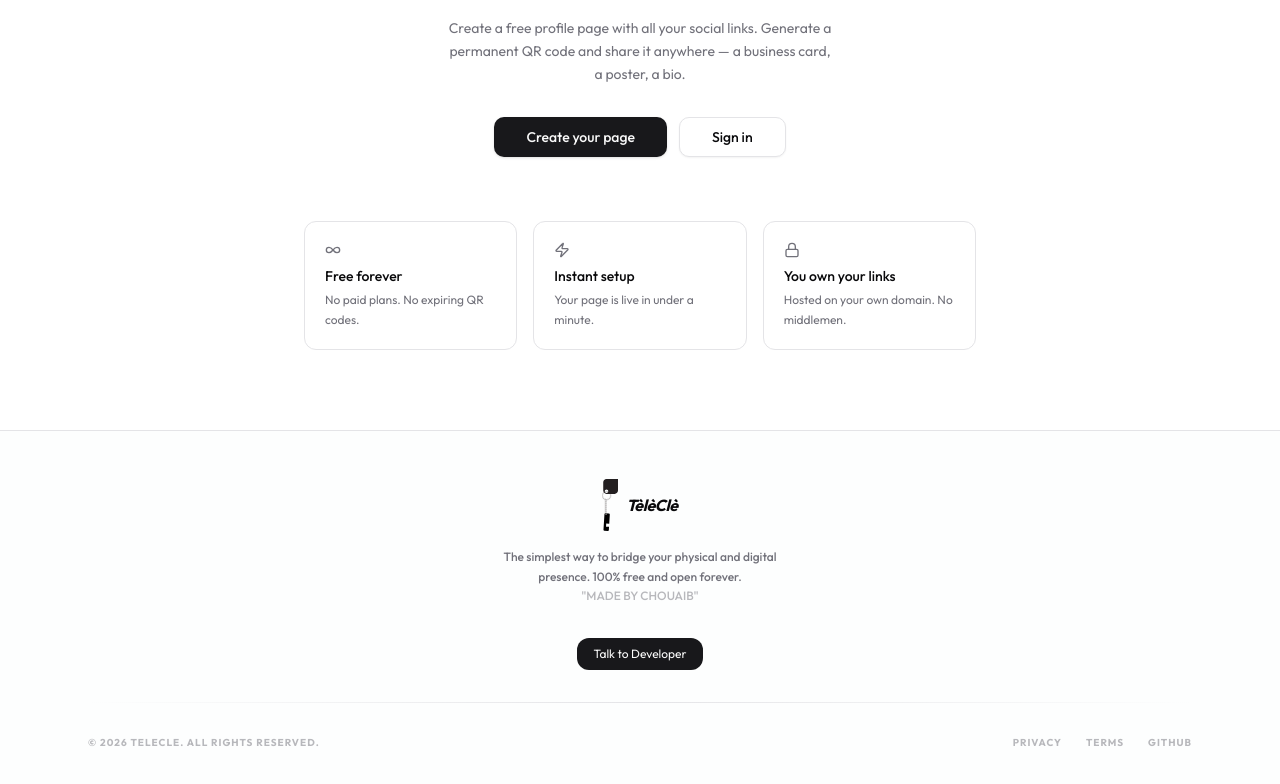
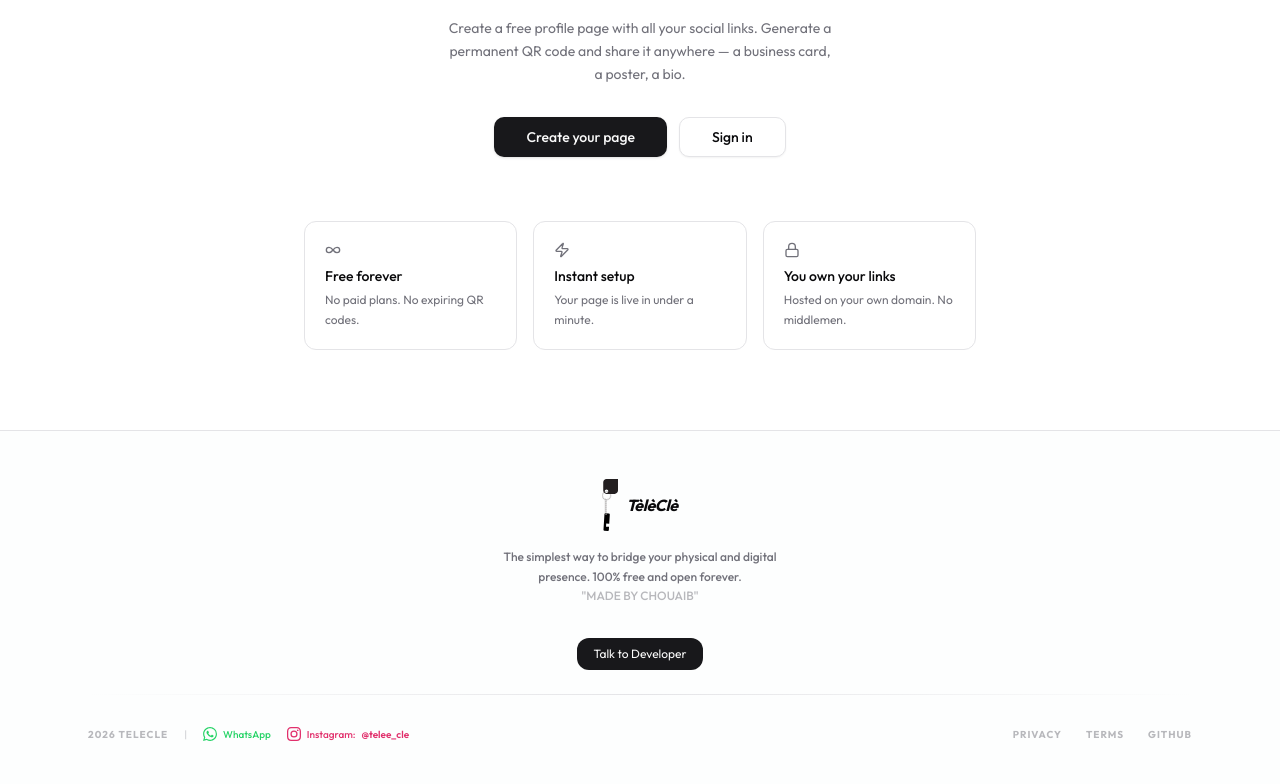
Before and after one commit to Outvk/QRcode-TeleCle, a Next.js app: page / in a window 1280 px wide. Shown: the part 326-1110 px from the top of the page. Built offline with nearby package versions, Linux system fonts and the light colour scheme; no server answers; the database is empty.

Commit message:
add footer links

```diff
--- a/app/page.tsx
+++ b/app/page.tsx
@@ -118,14 +118,35 @@
             href="https://www.instagram.com/out_vk/"
             target="_blank"
             rel="noopener noreferrer"
-                className="px-4 py-2 bg-primary text-primary-foreground rounded-lg hover:bg-primary/90 transition-colors text-xs font-normal normal-case tracking-normal mb-8"
+            className="px-4 py-2 bg-primary text-primary-foreground rounded-lg hover:bg-primary/90 transition-colors text-xs font-normal normal-case tracking-normal mb-6"
           >
             Talk to Developer
           </a>
           <div className="w-full h-px bg-gradient-to-r from-transparent via-border to-transparent mb-8" />
-          <div className="flex flex-col sm:flex-row items-center justify-between w-full gap-4 text-[10px] uppercase tracking-widest font-bold text-muted-foreground/50">
-            <p>© {new Date().getFullYear()} TeleCle. All rights reserved.</p>
-            <div className="flex gap-6">
+          <div className="flex flex-col sm:flex-row items-center justify-between w-full gap-4 text-[10px] font-medium text-muted-foreground/50">
+            <div className="flex items-center gap-4">
+              <p className="uppercase tracking-widest font-bold"> {new Date().getFullYear()} TeleCle</p>
+              <span className="text-muted-foreground/30">|</span>
+              <a
+                href="https://wa.me/213559725428"
+                target="_blank"
+                rel="noopener noreferrer"
+                className="flex items-center gap-1.5 text-[#25D366] normal-case"
+              >
+                <svg className="w-3.5 h-3.5" viewBox="0 0 24 24" fill="currentColor"><path d="M17.472 14.382c-.297-.149-1.758-.867-2.03-.967-.273-.099-.471-.148-.67.15-.197.297-.767.966-.94 1.164-.173.199-.347.223-.644.075-.297-.15-1.255-.463-2.39-1.475-.883-.788-1.48-1.761-1.653-2.059-.173-.297-.018-.458.13-.606.134-.133.298-.347.446-.52.149-.174.198-.298.298-.497.099-.198.05-.371-.025-.52-.075-.149-.669-1.612-.916-2.207-.242-.579-.487-.5-.669-.51-.173-.008-.371-.01-.57-.01-.198 0-.52.074-.792.372-.272.297-1.04 1.016-1.04 2.479 0 1.462 1.065 2.875 1.213 3.074.149.198 2.096 3.2 5.077 4.487.709.306 1.262.489 1.694.625.712.227 1.36.195 1.871.118.571-.085 1.758-.719 2.006-1.413.248-.694.248-1.289.173-1.413-.074-.124-.272-.198-.57-.347m-5.421 7.403h-.004a9.87 9.87 0 01-5.031-1.378l-.361-.214-3.741.982.998-3.648-.235-.374a9.86 9.86 0 01-1.51-5.26c.001-5.45 4.436-9.884 9.888-9.884 2.64 0 5.122 1.03 6.988 2.898a9.825 9.825 0 012.893 6.994c-.003 5.45-4.437 9.884-9.885 9.884m8.413-18.297A11.815 11.815 0 0012.05 0C5.495 0 .16 5.335.157 11.892c0 2.096.547 4.142 1.588 5.945L.057 24l6.305-1.654a11.882 11.882 0 005.683 1.448h.005c6.554 0 11.89-5.335 11.893-11.893a11.821 11.821 0 00-3.48-8.413Z"/></svg>
+                WhatsApp
+              </a>
+              <a
+                href="https://www.instagram.com/telee_cle/"
+                target="_blank"
+                rel="noopener noreferrer"
+                className="flex items-center gap-1.5 text-[#E1306C] normal-case"
+              >
+                <svg className="w-3.5 h-3.5" viewBox="0 0 24 24" fill="currentColor"><path d="M12 2.163c3.204 0 3.584.012 4.85.07 3.252.148 4.771 1.691 4.919 4.919.058 1.265.069 1.645.069 4.849 0 3.205-.012 3.584-.069 4.849-.149 3.225-1.664 4.771-4.919 4.919-1.266.058-1.644.07-4.85.07-3.204 0-3.584-.012-4.849-.07-3.26-.149-4.771-1.699-4.919-4.92-.058-1.265-.07-1.644-.07-4.849 0-3.204.013-3.583.07-4.849.149-3.227 1.664-4.771 4.919-4.919 1.266-.057 1.645-.069 4.849-.069ZM12 0C8.741 0 8.333.014 7.053.072 2.695.272.273 2.69.073 7.052.014 8.333 0 8.741 0 12c0 3.259.014 3.668.072 4.948.2 4.358 2.618 6.78 6.98 6.98C8.333 23.986 8.741 24 12 24c3.259 0 3.668-.014 4.948-.072 4.354-.2 6.782-2.618 6.979-6.98.059-1.28.073-1.689.073-4.948 0-3.259-.014-3.667-.072-4.947-.196-4.354-2.617-6.78-6.979-6.98C15.668.014 15.259 0 12 0Zm0 5.838a6.162 6.162 0 1 0 0 12.324 6.162 6.162 0 0 0 0-12.324ZM12 16a4 4 0 1 1 0-8 4 4 0 0 1 0 8Zm6.406-11.845a1.44 1.44 0 1 0 0 2.881 1.44 1.44 0 0 0 0-2.881Z"/></svg>
+                Instagram: <span className="font-semibold">@telee_cle</span>
+              </a>
+            </div>
+            <div className="flex gap-6 uppercase tracking-widest font-bold">
               <a href="#" className="hover:text-foreground transition-colors">Privacy</a>
               <a href="#" className="hover:text-foreground transition-colors">Terms</a>
               <a href="https://github.com" target="_blank" rel="noopener noreferrer" className="hover:text-foreground transition-colors">GitHub</a>
```
Lines whose indentation alone changed are shown as unchanged.
